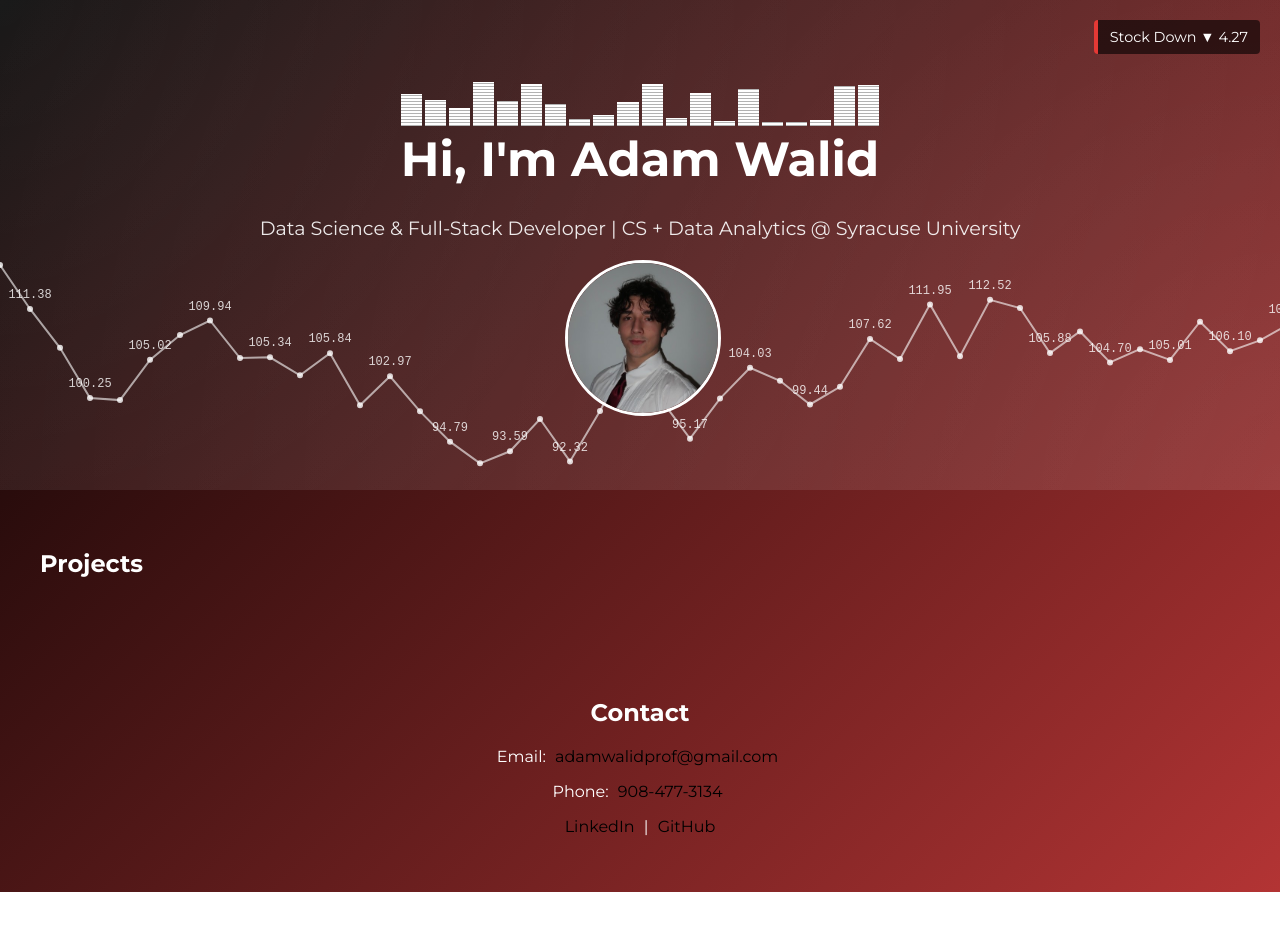
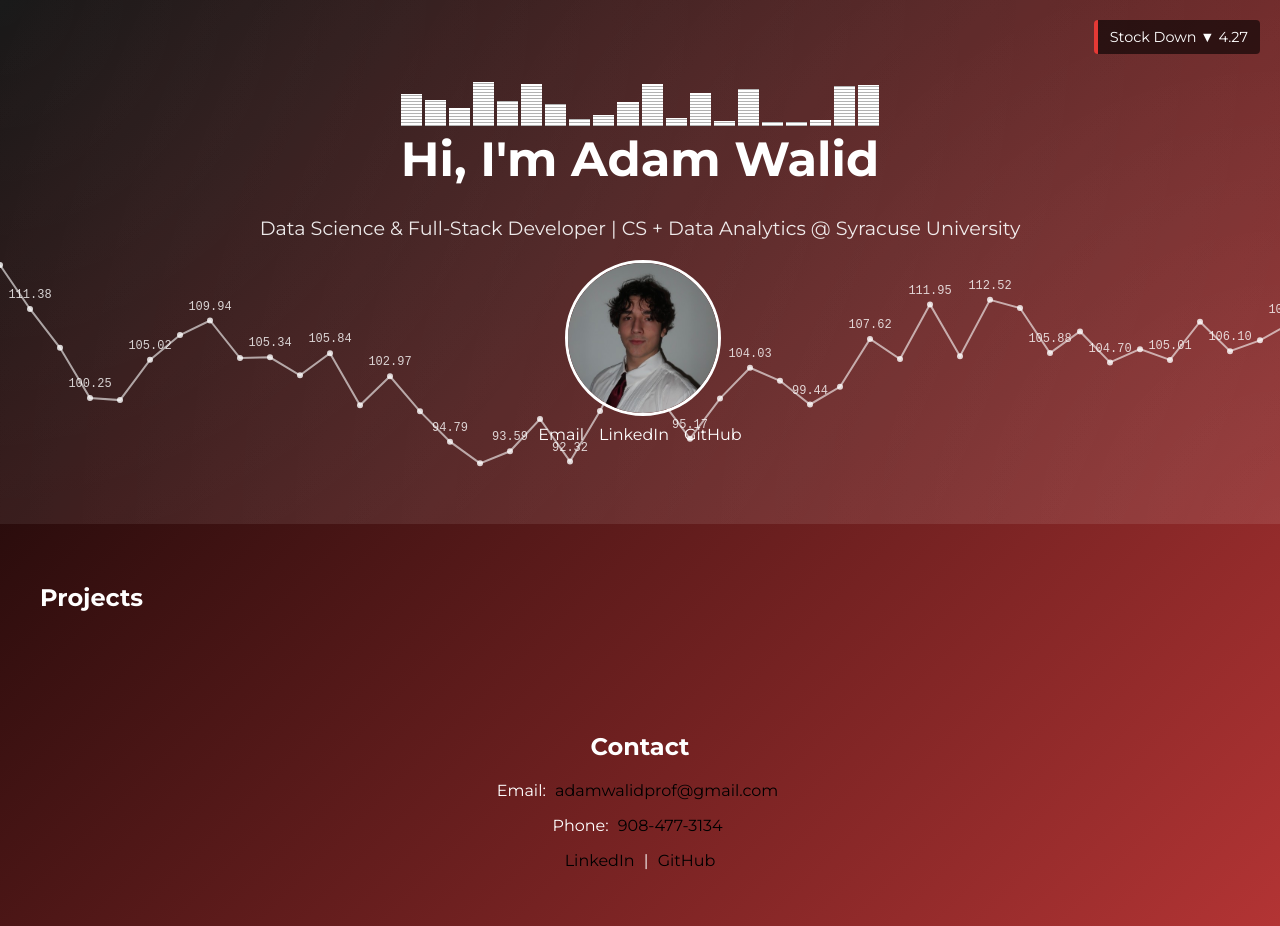
Before and after one commit to adamwalid64/Adam-PortfolioWebsite, a website: page public/index.html in a window 1280 px wide. Before the commit the page ends 892 px from the top, so only its background shows below. Drawn offline with Linux system fonts and the light colour scheme; no server answers.

Commit message:
Add header contact links

```diff
--- a/public/index.html
+++ b/public/index.html
@@ -16,6 +16,11 @@
     <p class="subtitle">Data Science & Full-Stack Developer | CS + Data Analytics @ Syracuse University</p>
     <div class="profile-pic">
       <img src="images/linkedin.jpg" alt="Profile picture" />
+    </div>
+    <div class="header-contact">
+      <a href="mailto:adamwalidprof@gmail.com">Email</a>
+      <a href="https://www.linkedin.com/in/adamwalid/" target="_blank" rel="noopener">LinkedIn</a>
+      <a href="https://github.com/adamwalid64" target="_blank" rel="noopener">GitHub</a>
     </div>
   </header>
   <main>
--- a/public/style.css
+++ b/public/style.css
@@ -45,6 +45,22 @@ body {
   object-fit: cover;
   border-radius: 50%;
   border: 3px solid var(--accent-gray);
+}
+
+.header-contact {
+  margin-top: 15px;
+  display: flex;
+  justify-content: center;
+  gap: 15px;
+}
+
+.header-contact a {
+  color: var(--accent-gray);
+  text-decoration: none;
+}
+
+.header-contact a:hover {
+  text-decoration: underline;
 }
 
 .title {
```
